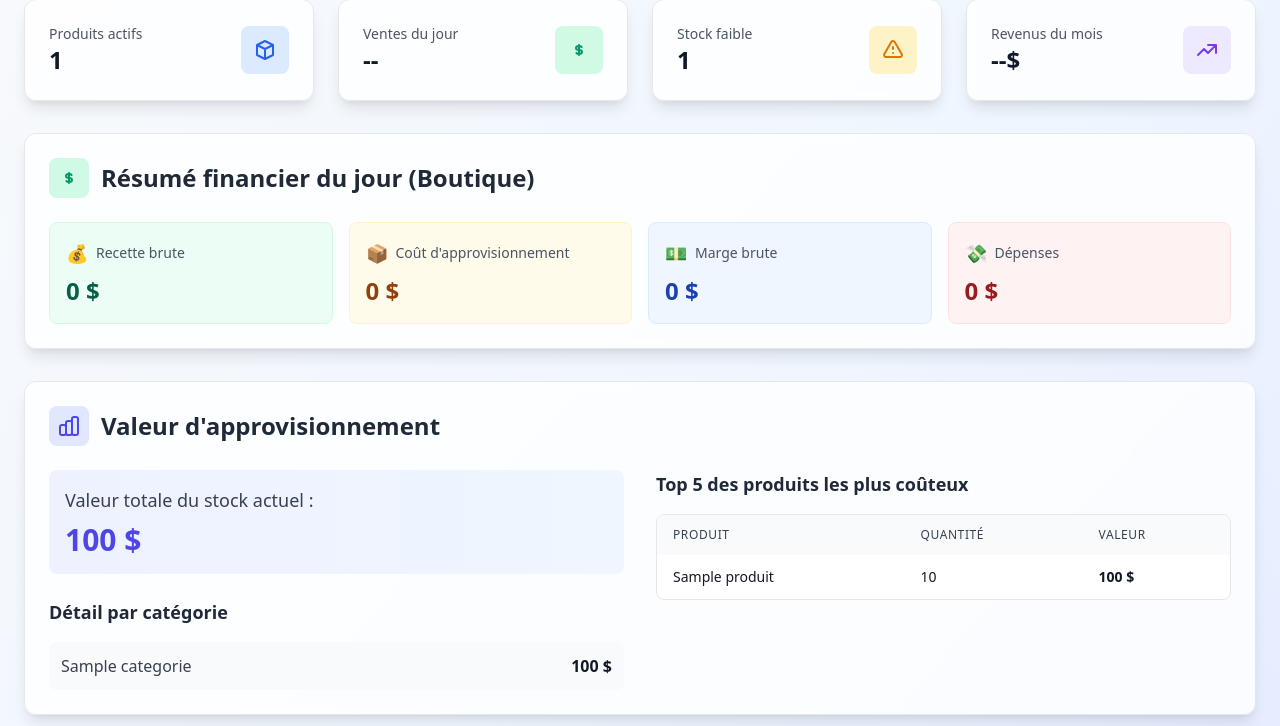
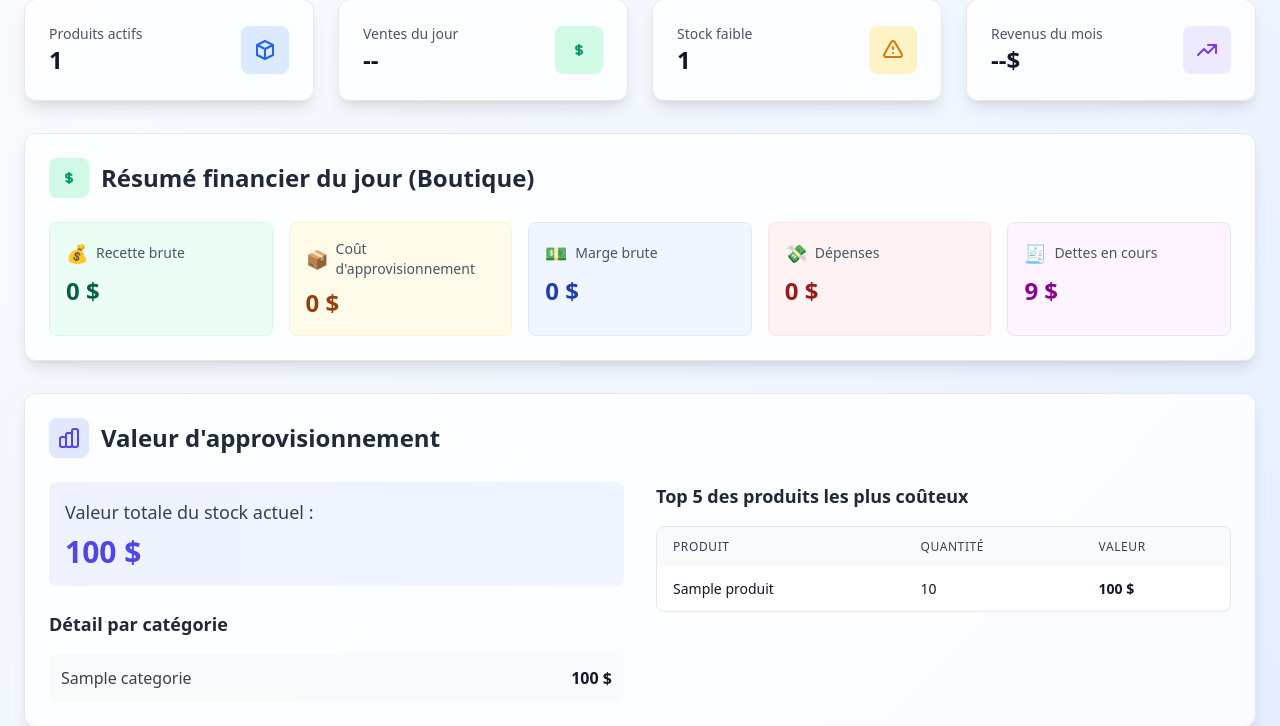
Before and after one commit to merveilbaita/philiaapp, a Django app: page /dashboard/ in a window 1280 px wide. Shown: the part 118-844 px from the top of the page. Run offline with Django 5.2, Linux system fonts and the light colour scheme; a user stored in the database is signed in; tables that the repository leaves empty hold one stand-in row (values such as "Sample post"); style sheets or scripts are compiled from the project's sources; some libraries are stand-ins or nearby versions.

Commit message:
Ajout de l'affichage de dettes sur le templates principale

```diff
--- a/core/templates/core/dashboard.html
+++ b/core/templates/core/dashboard.html
@@ -108,8 +108,7 @@
             </div>
         </div>
 
-        <!-- Résumé financier du jour (Boutique) -->
-        <section class="mb-8 bg-white/80 backdrop-blur-sm p-6 rounded-xl shadow-lg border border-white/50 hover:shadow-xl transition-all duration-300">
+       <section class="mb-8 bg-white/80 backdrop-blur-sm p-6 rounded-xl shadow-lg border border-white/50 hover:shadow-xl transition-all duration-300">
     <div class="flex items-center mb-6">
         <div class="w-10 h-10 bg-emerald-100 rounded-lg flex items-center justify-center mr-3">
             <svg class="w-6 h-6 text-emerald-600" fill="none" stroke="currentColor" viewBox="0 0 24 24">
@@ -119,8 +118,8 @@
         <h2 class="text-2xl font-bold text-gray-800">Résumé financier du jour (Boutique)</h2>
     </div>
 
-    <div class="grid grid-cols-1 md:grid-cols-4 gap-4">
-        <!-- Recette brute -->
+    <div class="grid grid-cols-1 sm:grid-cols-2 lg:grid-cols-5 gap-4">
+
         <div class="bg-green-50 p-4 rounded-lg border border-green-100">
             <div class="flex items-center mb-2">
                 <span class="text-lg mr-2">💰</span>
@@ -129,7 +128,6 @@
             <p class="text-2xl font-bold text-green-800">{{ recette_brute_jour|default:"0" }} $</p>
         </div>
 
-        <!-- Coût d'approvisionnement -->
         <div class="bg-yellow-50 p-4 rounded-lg border border-yellow-100">
             <div class="flex items-center mb-2">
                 <span class="text-lg mr-2">📦</span>
@@ -138,7 +136,6 @@
             <p class="text-2xl font-bold text-yellow-800">{{ cout_approvisionnement_jour|default:"0" }} $</p>
         </div>
 
-        <!-- Marge brute -->
         <div class="bg-blue-50 p-4 rounded-lg border border-blue-100">
             <div class="flex items-center mb-2">
                 <span class="text-lg mr-2">💵</span>
@@ -147,7 +144,6 @@
             <p class="text-2xl font-bold text-blue-800">{{ marge_brute_jour|default:"0" }} $</p>
         </div>
 
-        <!-- Dépenses -->
         <div class="bg-red-50 p-4 rounded-lg border border-red-100">
             <div class="flex items-center mb-2">
                 <span class="text-lg mr-2">💸</span>
@@ -155,9 +151,17 @@
             </div>
             <p class="text-2xl font-bold text-red-800">{{ depenses_boutique_jour|default:"0" }} $</p>
         </div>
+
+        <div class="bg-fuchsia-50 p-4 rounded-lg border border-fuchsia-100">
+            <div class="flex items-center mb-2">
+                <span class="text-lg mr-2">🧾</span>
+                <p class="text-sm font-medium text-gray-600">Dettes en cours</p>
+            </div>
+            <p class="text-2xl font-bold text-fuchsia-800">{{ dettes_totales|default:"0" }} $</p>
+        </div>
+
     </div>
 </section>
-
         <!-- Valeur d'approvisionnement -->
         <section class="mb-8 bg-white/80 backdrop-blur-sm p-6 rounded-xl shadow-lg border border-white/50 hover:shadow-xl transition-all duration-300">
             <div class="flex items-center mb-6">
--- a/core/views.py
+++ b/core/views.py
@@ -3,21 +3,19 @@ from django.http import HttpResponseForbidden
 from django.shortcuts import render, redirect
 from django.contrib.auth.models import Group
 from django.contrib.auth import login
-
 from salon.models import Prestation
-from .forms import InscriptionForm, ConnexionForm,DepenseForm
-from core.models import ProfilUtilisateur,Depense
+from .forms import InscriptionForm, ConnexionForm, DepenseForm
+from core.models import ProfilUtilisateur, Depense
 from django.contrib.auth import authenticate, login, logout
 from django.contrib import messages
 from django.contrib.auth.decorators import login_required
 from django.utils import timezone
 from datetime import datetime
 from boutique.models import Categorie, LigneDeVente, Produit, Vente
-from django.db.models import Sum, F,DecimalField, ExpressionWrapper
-from django.utils import timezone
-
+from django.db.models import Sum, F, DecimalField, ExpressionWrapper
 
 now = timezone.now()
+
 
 def inscription_view(request):
     if request.method == 'POST':
@@ -74,7 +72,6 @@ def connexion_view(request):
                     return redirect('dashboard')  # Vers dashboard correspondant
                 elif role == 'GESTIONNAIRE_SALON':
                     return redirect('dashboard_salon')  # Même ici, à adapter plus tard
-
                 else:
                     messages.error(request, "Rôle utilisateur non reconnu.")
                     return redirect('connexion')
@@ -85,10 +82,10 @@ def connexion_view(request):
 
     return render(request, 'core/connexion.html', {'form': form})
 
+
 def deconnexion_view(request):
     logout(request)
     return redirect('connexion')  #
-
 
 
 @login_required
@@ -138,9 +135,20 @@ def dashboard_view(request):
     # 6) Revenu net
     revenu_net_jour = marge_brute_jour - depenses_boutique_jour
 
-    # ----- reste de vos stats -----
+    # 7) 💳 Dettes totales (toutes ventes avec reste > 0)
+    dettes_qs = (
+        Vente.objects
+        .annotate(
+            reste=ExpressionWrapper(
+                F('total') - F('montant_encaisse'),
+                output_field=DecimalField(max_digits=12, decimal_places=2)
+            )
+        )
+        .filter(reste__gt=0)
+    )
+    dettes_totales = dettes_qs.aggregate(total=Sum('reste'))['total'] or Decimal('0')
 
-    # Valeur de stock et catégories
+    # ----- Stats stock & approvisionnement -----
     produits = Produit.objects.all().annotate(
         valeur_stock=ExpressionWrapper(
             F('prix_achat') * F('quantite_stock'),
@@ -160,7 +168,7 @@ def dashboard_view(request):
     total_produits = produits.count()
     stock_faible = produits.filter(quantite_stock__lte=F('seuil_stock_bas')).count()
 
-    # Revenus du mois
+    # Revenus du mois (sur ventes finalisées)
     mois = aujourdhui.month
     annee = aujourdhui.year
     ventes_mois = Vente.objects.filter(date_vente__month=mois, date_vente__year=annee, est_complete=True)
@@ -174,6 +182,7 @@ def dashboard_view(request):
         'marge_brute_jour': marge_brute_jour,
         'depenses_boutique_jour': depenses_boutique_jour,
         'revenu_net_jour': revenu_net_jour,
+        'dettes_totales': dettes_totales,  # 🆕 pour l’affichage dans le dashboard
 
         # stats stock & ventes
         'total_approvisionnement': total_approvisionnement,
@@ -186,12 +195,11 @@ def dashboard_view(request):
     })
 
 
-
-
 @login_required
 def liste_depenses(request):
     depenses = Depense.objects.order_by('-date_depense')
     return render(request, 'core/depenses/liste.html', {'depenses': depenses})
+
 
 @login_required
 def ajouter_depense(request):
@@ -206,8 +214,8 @@ def ajouter_depense(request):
 
     return render(request, 'core/depenses/ajouter.html', {'form': form})
 
+
 # ✅ Liste pour la BOUTIQUE
-
 @login_required
 def liste_depenses_boutique(request):
     profil = ProfilUtilisateur.objects.get(user=request.user)
@@ -216,6 +224,7 @@ def liste_depenses_boutique(request):
 
     depenses = Depense.objects.filter(entite='BOUTIQUE').order_by('-date_depense')
     return render(request, 'core/depenses/liste_boutique.html', {'depenses': depenses})
+
 
 # ✅ Liste pour le SALON
 @login_required
@@ -229,7 +238,6 @@ def liste_depenses_salon(request):
 
 
 # ✅ Ajouter pour la BOUTIQUE
-
 @login_required
 def ajouter_depense_boutique(request):
     # 🔒 Contrôle d’accès
@@ -314,7 +322,7 @@ def ajouter_depense_salon(request):
     reste_h = dispo_homme - dep_h
     reste_f = dispo_femme - dep_f
 
-    if request.method=='POST':
+    if request.method == 'POST':
         form = DepenseForm(request.POST, request.FILES)
         if form.is_valid():
             dep = form.save(commit=False)
@@ -322,10 +330,10 @@ def ajouter_depense_salon(request):
             # contrôle selon le secteur choisi
             if dep.secteur == 'HOMME' and dep.montant > reste_h:
                 form.add_error('montant',
-                    f"Max autorisé pour HOMME aujourd'hui : {reste_h:.2f} CDF")
+                               f"Max autorisé pour HOMME aujourd'hui : {reste_h:.2f} CDF")
             elif dep.secteur == 'FEMME' and dep.montant > reste_f:
                 form.add_error('montant',
-                    f"Max autorisé pour FEMME aujourd'hui : {reste_f:.2f} CDF")
+                               f"Max autorisé pour FEMME aujourd'hui : {reste_f:.2f} CDF")
             else:
                 dep.save()
                 messages.success(request, "Dépense salon enregistrée.")
@@ -343,5 +351,4 @@ def ajouter_depense_salon(request):
         'dispo_femme': dispo_femme,
         'dep_f': dep_f,
         'reste_f': reste_f,
-
     })
```
